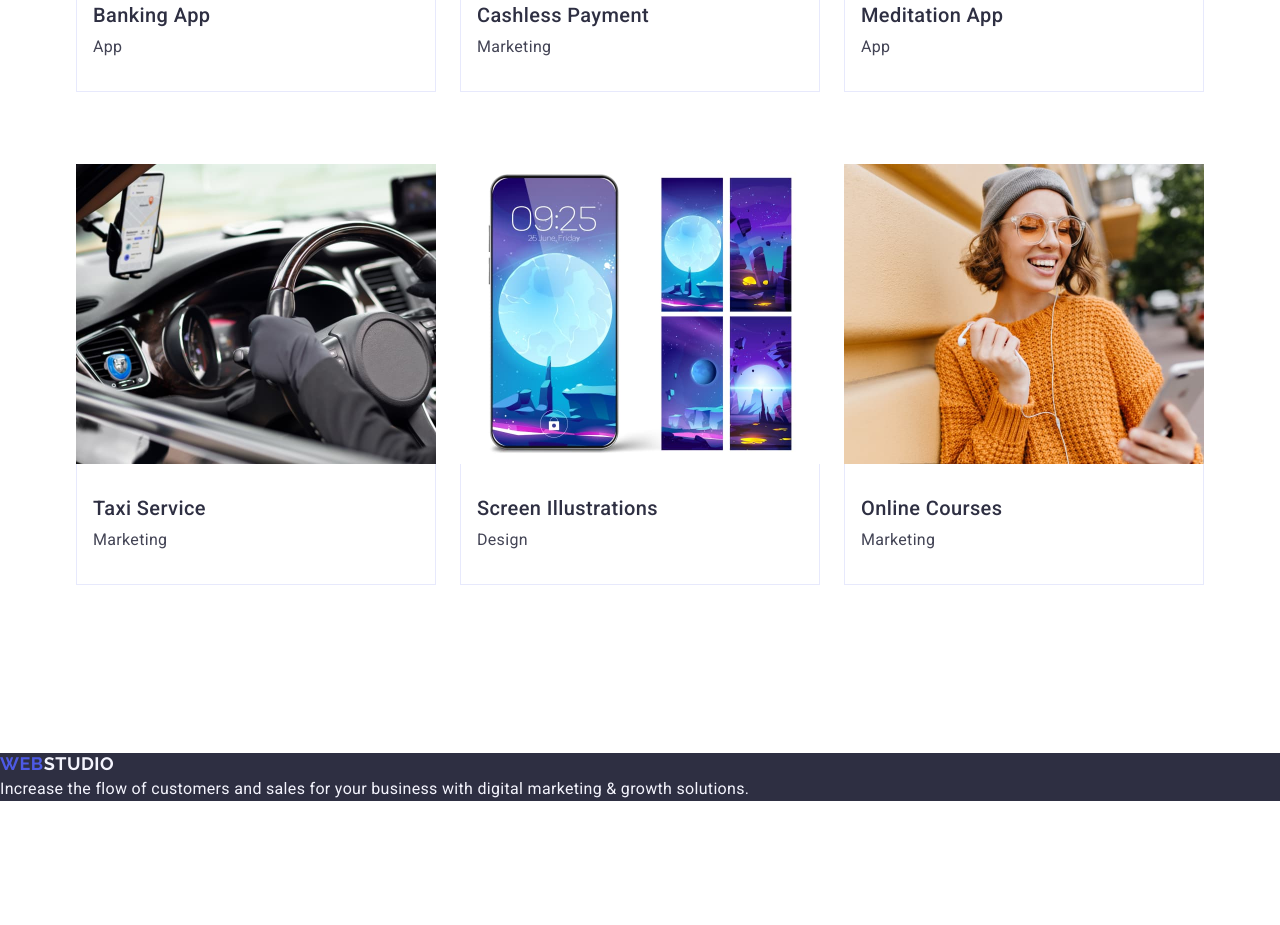
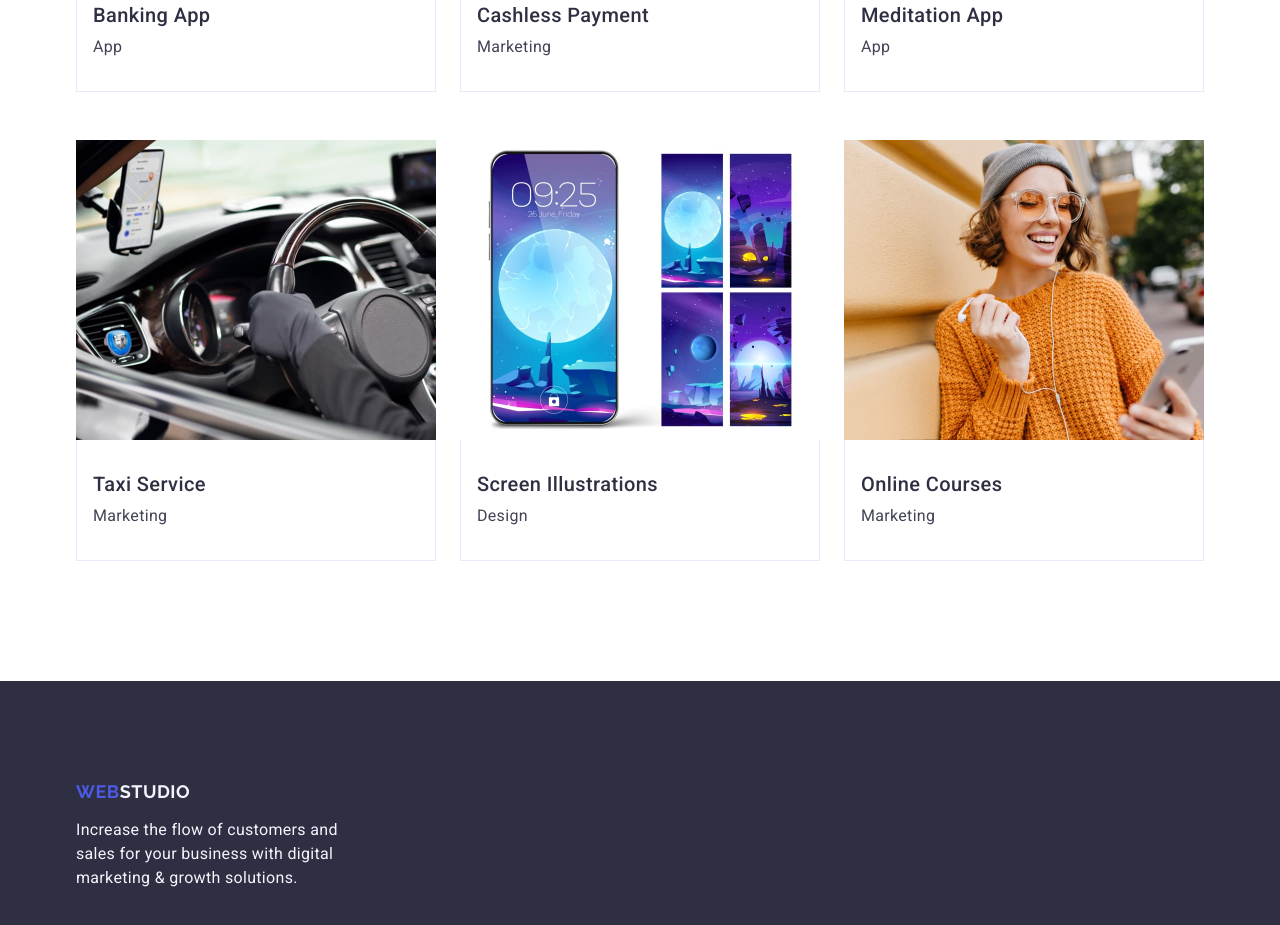
Before and after one commit to k-zozulia/goit-markup-hw-03, a plain HTML site: page index.html in a window 1280 px wide. Shown: the part 2334-3259 px from the top of the page. Before the commit the page ends 3135 px from the top, so only its background shows below. Drawn offline with nearby package versions, Linux system fonts and the light colour scheme.

Commit message:
changed footer

```diff
--- a/css/styles.css
+++ b/css/styles.css
@@ -30,6 +30,33 @@ ul {
 
 img {
   display: block;
+}
+
+.container {
+  width: 1158px;
+  margin: 0 auto;
+  padding: 0 15px;
+}
+
+.header-container {
+  display: flex;
+  justify-content: space-between;
+  align-items: center;
+  height: 72px;
+}
+
+.header {
+  border-bottom: 1px solid #e7e9fc;
+}
+
+.navigation {
+  display: flex;
+  align-items: center;
+}
+
+.nav-list {
+  display: flex;
+  gap: 40px;
 }
 
 .logo {
@@ -176,7 +203,7 @@ img {
 }
 
 .feature-item {
-  flex-basis: calc((100% - 3 * 24px) / 4)
+  flex-basis: calc((100% - 3 * 24px) / 4);
 }
 
 .features-list .feature-item:last-child {
@@ -210,11 +237,11 @@ img {
   display: flex;
   flex-wrap: wrap;
   gap: 24px;
+  row-gap: 48px;
 }
 
 .portfolio-item {
   width: calc((100% - 48px) / 3);
-  margin-bottom: 48px;
 }
 
 .portfolio-list .portfolio-item:last-child {
@@ -223,7 +250,7 @@ img {
 
 .portfolio-text {
   padding: 32px 16px;
-  border: 1px solid #E7E9FC;
+  border: 1px solid #e7e9fc;
   border-top: none;
 }
 
@@ -262,6 +289,12 @@ img {
 
 .footer {
   background-color: #2e2f42;
+  padding: 100px 0;
+}
+
+.footer-logo {
+  display: inline-block;
+  margin-bottom: 16px;
 }
 
 .span-footer {
@@ -270,31 +303,5 @@ img {
 
 .footer-description {
   color: #f4f4fd;
+  max-width: 264px;
 }
-
-.container {
-  width: 1158px;
-  margin: 0 auto;
-  padding: 0 15px;
-}
-
-.header-container {
-  display: flex;
-  justify-content: space-between;
-  align-items: center;
-  height: 72px;
-}
-
-.header {
-  border-bottom: 1px solid #e7e9fc;
-}
-
-.navigation {
-  display: flex;
-  align-items: center;
-}
-
-.nav-list {
-  display: flex;
-  gap: 40px;
-}
--- a/index.html
+++ b/index.html
@@ -239,10 +239,10 @@
     </main>
 
     <footer class="footer">
-      <div class="footer-container">
-        <a href="./index.html" class="logo"
-          >Web<span class="span-footer">Studio</span></a
-        >
+      <div class="container">
+        <a href="./index.html" class="logo footer-logo">
+          Web<span class="span-footer">Studio</span>
+        </a>
         <p class="footer-description">
           Increase the flow of customers and sales for your business with
           digital marketing & growth solutions.
```
